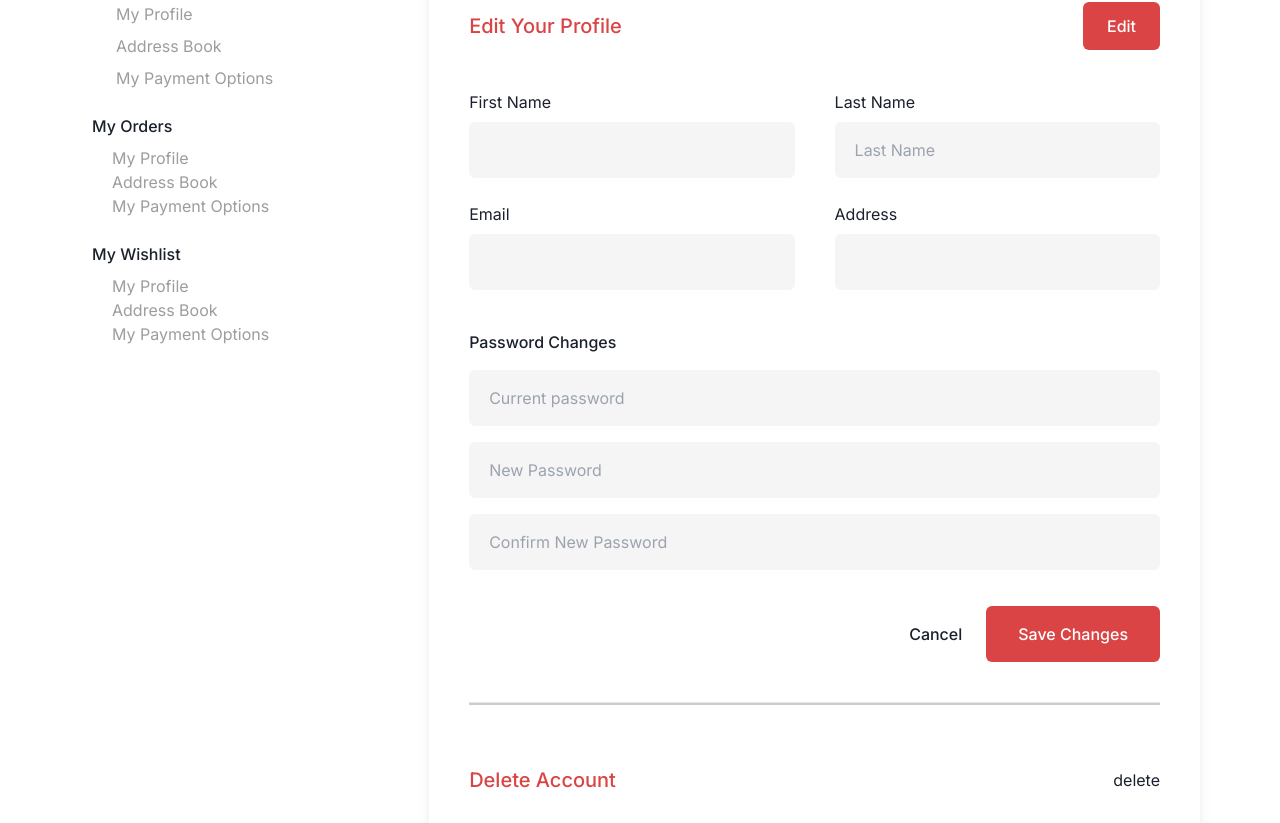
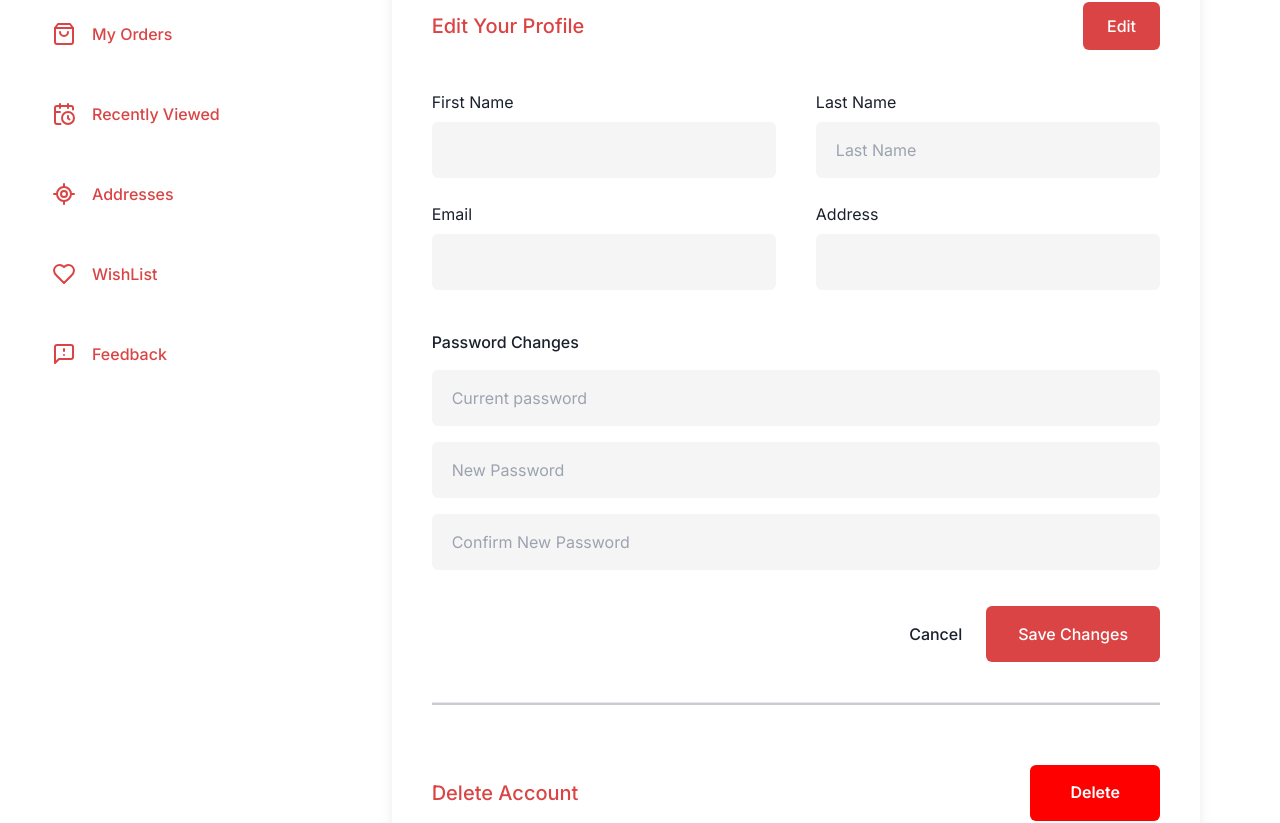
Before and after one commit to Hamed-Ajaj/Excusive-web, a Next.js app: page /profile in a window 1280 px wide. Shown: the part 321-1144 px from the top of the page. Built offline with nearby package versions, Linux system fonts and the light colour scheme; no server answers; the database is empty; sample sign-in values are in the browser's storage.

Commit message:
Fixing the profile layouts

```diff
--- a/src/app/forgot-password/page.jsx
+++ b/src/app/forgot-password/page.jsx
@@ -1,10 +1,54 @@
-import React from 'react'
+'use client'
+import React, { useState } from 'react'
+import { auth } from '../firebase/firebase'
+import { sendPasswordResetEmail } from 'firebase/auth'
+import { useToast } from '@chakra-ui/react'
+import Link from 'next/link'
+import { useRouter } from 'next/navigation'
 
 const ForgotPassword = () => {
+  const router = useRouter()
+  const toast = useToast()
+  const [email, setEmail] = useState('')
+  const sendResetEmail = async () => {
+    try {
+      await sendPasswordResetEmail(auth, email)
+      toast({
+        title: 'Password Reset Email Sent',
+        description: `A password
+        reset email has been sent to ${email}`,
+        status: 'success',
+        duration: 9000,
+        isClosable: true
+      })
+      router.push('/sign-in')
+    } catch (error) {
+      console.log(error.message)
+    }
+  }
   return (
-    <div>
-        Forgot
+    <section className='min-h-[60vh]  py-20 px-10 flex flex-col gap-20 justify-center items-center'>
+      <h1 className='text-[50px] font-medium'>Exclusive</h1>
+    <div className='flex flex-col gap-8 items-start min-w-[300px] max-w-[700px]  py-10 ' >
+    <p className='text-[20px] text-wrap max-w-[500px]'>Enter the email address associated with your account and we'll send you a link to reset your password .</p>
+      <input
+      type="email" name="reset-email" onChange={
+        (e) => setEmail(e.target.value)
+      }
+      id="reset-email"
+      className='border-2 border-black w-full py-4 px-2 rounded-md outline-none'
+      placeholder='enter your email' value={email} />
+      <button
+      onClick={sendResetEmail}
+      className='bg-black flex items-center justify-center w-full text-[18px] font-semibold text-white py-4 px-4 rounded-md'
+      >Continue</button>
+
     </div>
+    <p>
+      Don't have an account? <Link href='/sign-up' className='text-blue-500 underline'>Sign Up</Link>
+    </p>
+    </section>
+
   )
 }
 
--- /dev/null
+++ b/src/app/profile/layout.js
@@ -0,0 +1,23 @@
+import SideProfileNav from "@/components/SideProfileNav";
+import { Inter } from "next/font/google";
+
+
+const inter = Inter({ subsets: ["latin"] });
+
+export const metadata = {
+    title: "Exclusive Store | profile",
+    description: "manage your profile settings",
+  };
+
+  export default function Layout({ children }) {
+    return (
+      <div className="flex gap-10 ">
+        <div className="w-auto hidden lg:block px-4 md:px-10 py-10">
+            <SideProfileNav />
+        </div>
+        <div className="w-full lg:w-[80%] p-5 lg:p-0">
+            {children}
+        </div>
+      </div>
+    );
+  }
--- /dev/null
+++ b/src/app/profile/loading.js
@@ -0,0 +1,10 @@
+import Loader from '@/components/Loader'
+import React from 'react'
+
+const loading = () => {
+  return (
+    <Loader />
+  )
+}
+
+export default loading
--- a/src/app/profile/page.jsx
+++ b/src/app/profile/page.jsx
@@ -1,41 +1,62 @@
 "use client";
 import React, { useEffect, useRef, useState } from "react";
 import { auth, db } from "../firebase/firebase";
-import { useRouter } from "next/navigation";
-import { collection, deleteDoc, doc, getDoc,updateDoc } from "firebase/firestore";
-import { Box, Button, Popover, PopoverBody, PopoverCloseButton, PopoverContent, PopoverFooter, PopoverHeader, PopoverTrigger, Portal, useDisclosure, useToast } from '@chakra-ui/react'
+import { usePathname, useRouter } from "next/navigation";
+import {
+  collection,
+  deleteDoc,
+  doc,
+  getDoc,
+  updateDoc,
+} from "firebase/firestore";
+import {
+  Box,
+  Button,
+  Popover,
+  PopoverBody,
+  PopoverCloseButton,
+  PopoverContent,
+  PopoverFooter,
+  PopoverHeader,
+  PopoverTrigger,
+  Portal,
+  useDisclosure,
+  useToast,
+} from "@chakra-ui/react";
 import { logOut } from "../firebase/auth";
+import { profileMenuItems } from "@/constants";
+import Link from "next/link";
 const ProfilePage = () => {
-  const toast = useToast()
-  const { isOpen, onToggle, onClose } = useDisclosure()
-  const initRef = useRef()
+  const toast = useToast();
+  const { isOpen, onToggle, onClose } = useDisclosure();
+  const initRef = useRef();
+  // const pathname = usePathname()
   const [isEditing, setIsEditing] = useState(false);
   const [user, setUser] = useState({
-    first:"",
-    last:"",
-    email:"",
+    first: "",
+    last: "",
+    email: "",
   });
   if (auth.currentUser) {
-      const usersCollection = doc(db,"users",auth?.currentUser?.uid)
-      const getUserInfo = async() =>{
-      const userinfo = await getDoc(usersCollection)
+    const usersCollection = doc(db, "users", auth?.currentUser?.uid);
+    const getUserInfo = async () => {
+      const userinfo = await getDoc(usersCollection);
       setUser({
-        first:userinfo.data()?.first,
-        last:userinfo.data()?.last,
-        email:userinfo.data()?.email,
-        address:userinfo.data()?.address
-      })
-      }
+        first: userinfo.data()?.first,
+        last: userinfo.data()?.last,
+        email: userinfo.data()?.email,
+        address: userinfo.data()?.address,
+      });
+    };
     useEffect(() => {
-        getUserInfo()
+      getUserInfo();
     }, []);
   }
 
   const router = useRouter();
 
-
-  if(!auth.currentUser) {
-    router.push("/sign-up")
+  if (!auth.currentUser) {
+    router.push("/sign-up");
     // return (
     //   <div className="min-h-screen p-20 flex flex-col  items-center gap-8">
     //     <h1 className="text-[40px] font-semibold">You Have to be authenticated to open this page!</h1>
@@ -47,80 +68,67 @@ const ProfilePage = () => {
   }
   const handleSubmit = (e) => {
     e.preventDefault();
-  }
+  };
 
   const handleUserChange = (e) => {
     setUser({
       ...user,
       [e.target.name]: e.target.value,
-    })
-  }
+    });
+  };
 
-  const handleDocUpdate = async ()=>{
-    setIsEditing(false)
-    await updateDoc(doc(db,"users",auth?.currentUser?.uid),{
-      first:user.first,
-      last:user.last,
-      email:user.email,
-      address:user?.address
-    }
-    )
+  const handleDocUpdate = async () => {
+    setIsEditing(false);
+    await updateDoc(doc(db, "users", auth?.currentUser?.uid), {
+      first: user.first,
+      last: user.last,
+      email: user.email,
+      address: user?.address,
+    });
     toast({
-      title: 'Details Updated',
+      title: "Details Updated",
       description: "We've updated you're account details.",
-      status: 'success',
+      status: "success",
       duration: 9000,
       isClosable: true,
-    })
-  }
+    });
+  };
 
   const handleAccountDeletion = async () => {
     try {
-        await deleteDoc(doc(db,"users",auth?.currentUser?.uid));
+      await deleteDoc(doc(db, "users", auth?.currentUser?.uid));
       auth?.currentUser?.delete();
       logOut();
-        router.push('/')
+      toast({
+        title: "Account Deleted",
+        description: "We've deleted your account.",
+        status: "warning",
+        duration: 9000,
+        isClosable: true,
+      });
+      router.push("/");
     } catch (error) {
-        console.log
+      console.log;
     }
-  }
+  };
   return (
-    <section className="min-h-screen px-4 md:px-20 py-20">
-      <div className="flex justify-between gap-[120px] items-start w-full">
-        <aside className="space-y-4 px-3 hidden lg:block text-nowrap">
-          <div className="">
-            <h1 className="font-medium mb-2">Manage My Account</h1>
-            <ul className="px-6 py-2 text-[#9e9c9c] space-y-[8px] ">
-              <li>My Profile</li>
-              <li>Address Book</li>
-              <li>My Payment Options</li>
-            </ul>
-          </div>
+    <section className="min-h-screen  md:px-20 py-20">
+        <div className=" p-5 md:p-10 flex flex-col justify-center w-full gap-10  shadow-lg rounded-sm">
           <div>
-            <h1 className="font-medium">My Orders</h1>
-            <ul className="px-5 py-2 text-[#9e9c9c]">
-              <li>My Profile</li>
-              <li>Address Book</li>
-              <li>My Payment Options</li>
-            </ul>
-          </div>
-          <div>
-            <h1 className="font-medium">My Wishlist</h1>
-            <ul className="px-5 py-2 text-[#9e9c9c]">
-              <li>My Profile</li>
-              <li>Address Book</li>
-              <li>My Payment Options</li>
-            </ul>
-          </div>
-        </aside>
-        <div className=" p-5 md:p-10 flex flex-col justify-center w-full lg:w-[70%] gap-10  shadow-lg rounded-sm">
-        <div>
-          <form className="flex  flex-col w-full gap-10 "  onSubmit={handleSubmit}>
+            <form
+              className="flex  flex-col w-full gap-10 "
+              onSubmit={handleSubmit}
+            >
               <div className="flex justify-between items-center">
                 <h1 className="text-[20px] font-medium text-[#db4444] text-nowrap">
                   Edit Your Profile
                 </h1>
-            <button className="bg-[#db4444] text-white font-medium py-3 px-6 rounded-md" onClick={() => setIsEditing(true)}>Edit</button>
+                <button
+                  className="bg-[#db4444] text-white font-medium py-3 px-6 rounded-md"
+                  onClick={() => setIsEditing(true)}
+                >
+                  Edit
+                </button>
               </div>
               <div>
                 <div className="flex flex-col md:flex-row gap-10 w-full">
@@ -131,7 +139,9 @@ const ProfilePage = () => {
                         type="text"
                         name="first"
                         disabled={!isEditing}
-                      className={`${isEditing?"text-black":"text-gray-300"} bg-[#f5f5f5] py-4 px-5 rounded-md w-full`}
+                        className={`${
+                          isEditing ? "text-black" : "text-gray-300"
+                        } bg-[#f5f5f5] py-4 px-5 rounded-md w-full`}
                         id="first-name"
                         onChange={handleUserChange}
                         value={user.first}
@@ -143,7 +153,9 @@ const ProfilePage = () => {
                         type="email"
                         name="email"
                         disabled={!isEditing}
-                      className={`${isEditing?"text-black":"text-gray-300"} bg-[#f5f5f5] py-4 px-5 rounded-md w-full`}
+                        className={`${
+                          isEditing ? "text-black" : "text-gray-300"
+                        } bg-[#f5f5f5] py-4 px-5 rounded-md w-full`}
                         id="email"
                         onChange={handleUserChange}
                         value={user.email}
@@ -158,7 +170,9 @@ const ProfilePage = () => {
                         name="last"
                         placeholder="Last Name"
                         disabled={!isEditing}
-                      className={`${isEditing?"text-black":"text-gray-300"} bg-[#f5f5f5] py-4 px-5 rounded-md w-full`}
+                        className={`${
+                          isEditing ? "text-black" : "text-gray-300"
+                        } bg-[#f5f5f5] py-4 px-5 rounded-md w-full`}
                         id="last-name"
                         onChange={handleUserChange}
                         value={user.last}
@@ -170,7 +184,9 @@ const ProfilePage = () => {
                         type="text"
                         name="address"
                         disabled={!isEditing}
-                      className={`${isEditing?"text-black":"text-gray-300"} bg-[#f5f5f5] py-4 px-5 rounded-md w-full`}
+                        className={`${
+                          isEditing ? "text-black" : "text-gray-300"
+                        } bg-[#f5f5f5] py-4 px-5 rounded-md w-full`}
                         id="address"
                         onChange={handleUserChange}
                         value={user.address}
@@ -204,32 +220,47 @@ const ProfilePage = () => {
                   className="bg-[#f5f5f5] py-4 px-5 rounded-md w-full"
                 />
                 <div className="flex justify-end items-center gap-6 mt-5">
-              <button className="font-medium" onClick={()=> setIsEditing(false)}>Cancel</button>
-              <button className="py-4 rounded-md px-8 bg-[#db4444] hover:opacity-90 active:opacity-85 text-white font-medium" onClick={() =>handleDocUpdate()}>
+                  <button
+                    className="font-medium"
+                    onClick={() => setIsEditing(false)}
+                  >
+                    Cancel
+                  </button>
+                  <button
+                    className="py-4 rounded-md px-8 bg-[#db4444] hover:opacity-90 active:opacity-85 text-white font-medium"
+                    onClick={() => handleDocUpdate()}
+                  >
                     Save Changes
                   </button>
                 </div>
               </div>
-
-
             </form>
           </div>
           <hr className="w-full h-[2px] bg-[#ccc]" />
           {/* delete account section */}
           <div className=" flex justify-between mt-5 items-center w-full">
             <div>
-              <h1
-                className="text-[20px] font-medium text-[#db4444] text-nowrap"
-              >
+              <h1 className="text-[20px] font-medium text-[#db4444] text-nowrap">
                 Delete Account
               </h1>
             </div>
             <div>
-            {/* <Popover closeOnBlur={false} placement='left' initialFocusRef={initRef}>
+              <Popover
+                closeOnBlur={false}
+                placement="left"
+                initialFocusRef={initRef}
+              >
                 {({ isOpen, onClose }) => (
                   <>
                     <PopoverTrigger>
-                    <Button bgColor={"red"} color={"white"} paddingInline={10} paddingY={7}>Click to {isOpen ? 'close' : 'open'}</Button>
+                      <Button
+                        bgColor={"red"}
+                        color={"white"}
+                        paddingInline={10}
+                        paddingY={7}
+                      >
+                        {isOpen ? "Cancel" : "Delete"}
+                      </Button>
                     </PopoverTrigger>
                     <Portal>
                       <PopoverContent>
@@ -237,27 +268,22 @@ const ProfilePage = () => {
                           <Box>
                             Are you sure you want to delete your account?
                           </Box>
-                        <Button
-                          mt={4}
-                          colorScheme='red'
-                          onClick={() => handleAccountDeletion}
-                          ref={initRef}
+                          <button
+                            className="bg-[#db4444] text-white hover:opacity-90 font-medium mt-2 py-2 px-4 rounded-md"
+                            onClick={handleAccountDeletion}
                           >
-                          Confirm
-                        </Button>
+                            delete
+                          </button>
                         </PopoverBody>
                       </PopoverContent>
                     </Portal>
                   </>
                 )}
-            </Popover> */}
-            <button onClick={handleAccountDeletion}>delete
-            </button>
+              </Popover>
             </div>
           </div>
         </div>
 
-      </div>
     </section>
   );
 };
--- a/src/app/sign-in/page.jsx
+++ b/src/app/sign-in/page.jsx
@@ -1,6 +1,6 @@
 "use client"
 import Link from 'next/link';
-import React from 'react'
+import React, { useState } from 'react'
 import { useForm } from 'react-hook-form';
 import { useRouter } from 'next/navigation';
 import { login } from '../firebase/auth';
@@ -9,11 +9,16 @@ import { useAuth } from '../context/authContext';
 
 const SignUpPage = () => {
     const { register, handleSubmit, formState: { errors },reset, } = useForm();
+    const [error, setError] = useState(null);
     const {loading} = useAuth()
     const router = useRouter();
     const onSubmit = async data => {
-        await login(data.email,data.password)
-        reset();
+        try {
+            await login(data.email,data.password)
+        } catch (error) {
+            console.log(error.message)
+            setError(error)
+        }
     };
     if(auth.currentUser) router.push("/")
   return (
@@ -35,6 +40,7 @@ const SignUpPage = () => {
                 <div className='flexCol w-full'>
                     {/* <label htmlFor="password">Password</label> */}
                     <input placeholder='Password' id="password" className='py-2 outline-none border-b-2 border-black w-full' type='password' {...register('password', { required: true,minLength:6, maxLength: 30 })} />
+                    {error && <p className='text-red-500'>Invalid Email or Password</p>}
                 </div>
 
                 {/* {errors.name && errors.name.type === "required" && <span>This is required</span>}
--- a/src/app/sign-up/page.jsx
+++ b/src/app/sign-up/page.jsx
@@ -34,6 +34,13 @@ const SignUpPage = () => {
         last: data.lname,
         email: data.email,
       });
+      toast({
+        title: 'Account Created',
+        description: "You've successfully created an account with us.",
+        status: 'success',
+        duration: 9000,
+        isClosable: true,
+      })
       setLoading(false);
       router.push("/");
     } catch (err) {
@@ -45,12 +52,14 @@ const SignUpPage = () => {
 
   const handleGoogleSignUp = async () => {
       try {
+
         await signInWithPopup(auth, provider)
         await setDoc(doc(db, "users", auth?.currentUser?.uid), {
           first: auth?.currentUser?.displayName,
           last: "ajaj",
           email: auth?.currentUser?.email,
         });
+
         router.push('/')
       } catch (error) {
         console.log(error)
--- a/src/components/Header.jsx
+++ b/src/components/Header.jsx
@@ -52,10 +52,10 @@ const Header = () => {
           <Link href={`${auth.currentUser ? "/products" : "/sign-up"}`}>
             <span
               className={`text-xl font-normal text-black ${
-                pathname === ("/products" || "/sign-up") ? "underline" : ""
+                pathname === "/products" ? "underline" : ""
               }`}
             >
-              {auth.currentUser ? "Products" : "Sign up"}
+              Products
             </span>
           </Link>
         </div>
@@ -81,16 +81,16 @@ const Header = () => {
                     </span>
                   </Link>
                 ))}
-                <Link href={`${auth.currentUser ? "/products" : "/sign-up"}`}>
+                <Link href={"/products"}>
                   <span
                     className={`text-xl font-normal text-white ${
-                      pathname === ("/products" || "/sign-up")
+                      pathname === ("/products")
                         ? "underline"
                         : ""
                     }`}
                     onClick={() => setShowMenu(false)}
                   >
-                    {auth.currentUser ? "Products" : "Sign up"}
+                    Products
                   </span>
                 </Link>
               </div>
@@ -115,6 +115,7 @@ const Header = () => {
                 className="flex justify-center gap-2 items-center relative"
 
               >
+              {auth.currentUser ? (
                 <div>
                   <User
                     className="cursor-pointer hover:text-gray-500"
@@ -122,6 +123,22 @@ const Header = () => {
                     size={32}
                   />
                 </div>
+              ):
+              (
+                <Link href="/sign-up">
+                  <div className="flex items-center gap-2 group">
+                    <User
+                      className="cursor-pointer group-hover:text-gray-500"
+                      // onClick={() => setShowProfileMenu(!showProfileMenu)}
+                      size={32}
+                    />
+                    <h1
+                      className="text-[18px] text-black font-bold cursor-pointer group-hover:text-gray-500"
+                    >Sign Up</h1>
+                  </div>
+                </Link>
+              )
+              }
 
 
                   {auth.currentUser&& (showProfileMenu && (
--- /dev/null
+++ b/src/components/SideProfileNav.jsx
@@ -0,0 +1,27 @@
+"use client"
+import { profileMenuItems } from '@/constants'
+import Link from 'next/link'
+import { usePathname } from 'next/navigation'
+import React from 'react'
+
+const SideProfileNav = () => {
+    const pathname = usePathname()
+  return (
+    <aside className="space-y-4 px-3 hidden lg:block text-nowrap">
+    <div className="flex flex-col gap-4 ">
+      {profileMenuItems.map((item) => (
+        <Link
+          key={item.id}
+          href={item.href}
+          className="text-[#db4444] flex gap-4 py-5  font-medium hover:opacity-90"
+        >
+          <div>{item.img}</div>
+          <div className={`${pathname===`${item.subName}`?"underline":""}`}>{item.name}</div>
+        </Link>
+      ))}
+    </div>
+  </aside>
+  )
+}
+
+export default SideProfileNav
--- a/src/constants.js
+++ b/src/constants.js
@@ -210,37 +210,43 @@ export const exploreProducts = [
 export const profileMenuItems = [
   {
     id: 1,
-    name: "Manage My Account",
+    name: "Profile",
+    subName:"/profile",
     img: <User />,
     href: "/profile",
   },
   {
     id: 2,
     name: "My Orders",
+    subName:"/profile/orders",
     img: <ShoppingBag />,
     href: "/profile/orders",
   },
   {
     id: 3,
     name: "Recently Viewed",
+    subName:"/profile/recently-viewed",
     img: <LucideCalendarClock />,
     href: "/profile/recently-viewed",
   },
   {
     id: 4,
     name: "Addresses",
+    subName:"/profile/addresses",
     img: <LocateFixed />,
     href: "/profile/addresses",
   },
   {
     id: 5,
     name: "WishList",
+    subName:"/profile/wishlist",
     img: <Heart />,
     href: "/profile/wishlist",
   },
   {
-    id: 5,
+    id: 6,
     name: "Feedback",
+    subName:"/profile/feedback",
     img: <MessageSquareWarning />,
     href: "/profile/feedback",
   },
```
Lines whose indentation alone changed are shown as unchanged.
